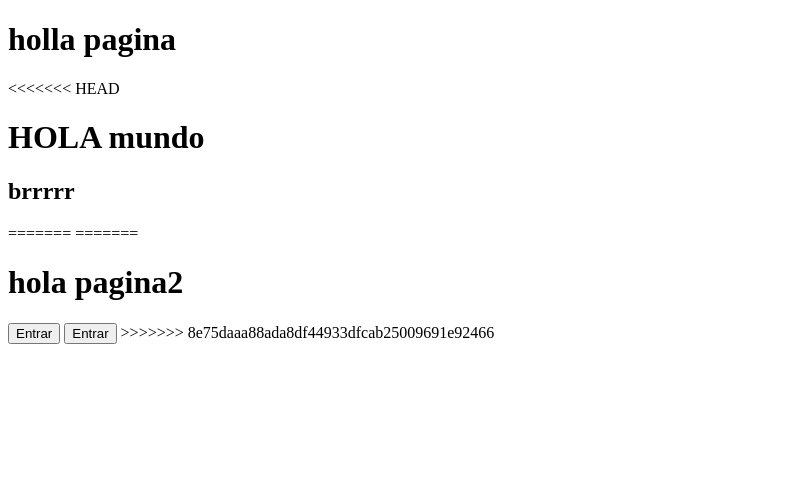
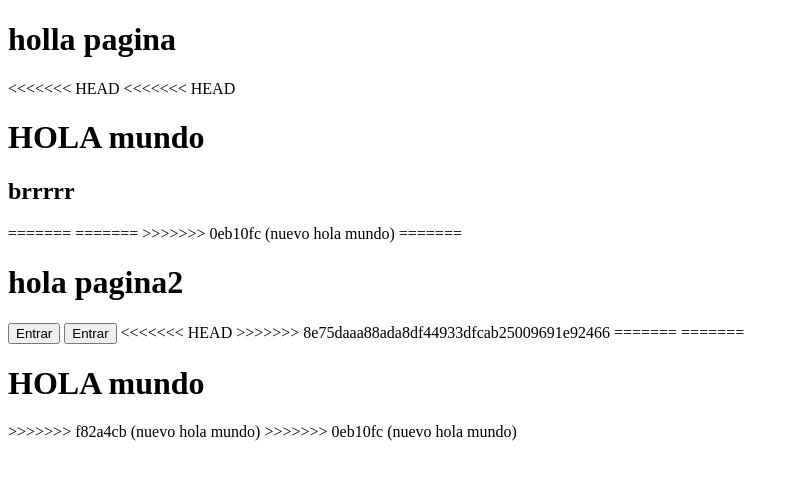
Before and after one commit to lauradaniela2007/prueba1, a plain HTML site: page index2.html in a window 1280 px wide. Shown: the whole page, without its empty margins (0-799 px from the left). Drawn offline with Linux system fonts and the light colour scheme.

Commit message:
nuevo hola mundo

```diff
--- a/index2.html
+++ b/index2.html
@@ -9,16 +9,27 @@
 
     <h1>holla pagina</h1>
 <<<<<<< HEAD
+<<<<<<< HEAD
     <h1>HOLA mundo</h1>
     <h2>brrrrr</h2>
 
 
 =======
 =======
+>>>>>>> 0eb10fc (nuevo hola mundo)
+=======
     <h1>hola pagina2</h1>
     <button>Entrar</button>
     <button>Entrar</button>
+<<<<<<< HEAD
 >>>>>>> 8e75daaa88ada8df44933dfcab25009691e92466
+=======
+=======
+    <h1>HOLA mundo</h1>
+
+
+>>>>>>> f82a4cb (nuevo hola mundo)
+>>>>>>> 0eb10fc (nuevo hola mundo)
 
 
 </body>
```
